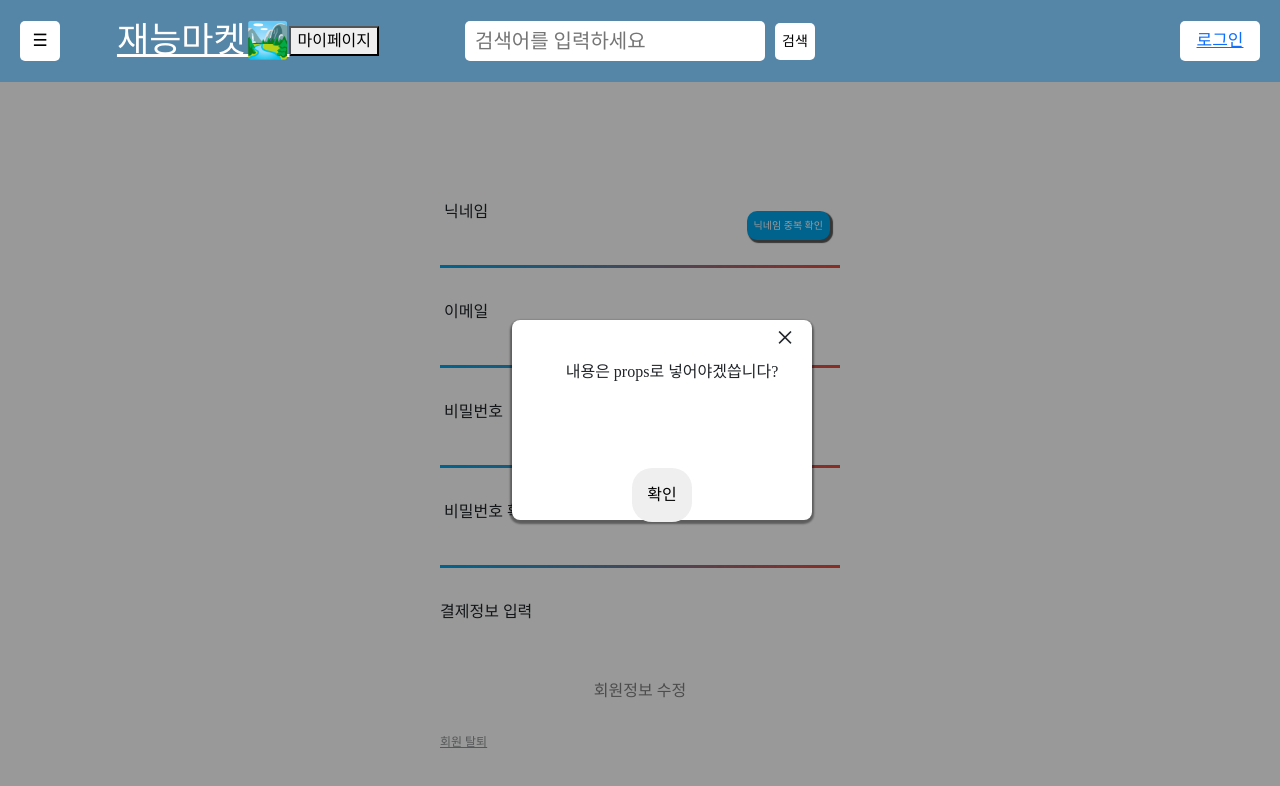
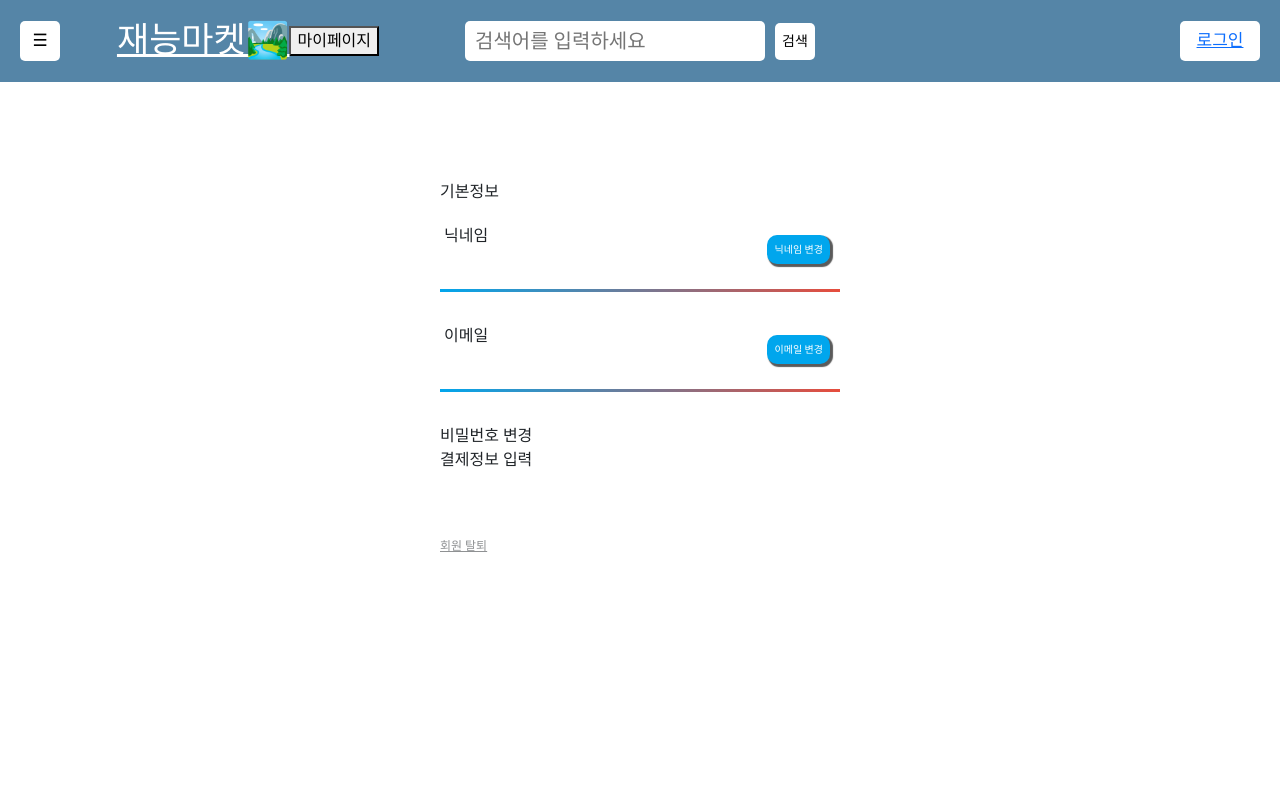
Before and after one commit to sanppi/talent_market, a React (Create React App) app in the folder client/: page /member/mypage/update/1 in a window 1280 px wide. Shown: the top 786 px of the page. Built offline with nearby package versions, Linux system fonts and the light colour scheme; a web font is replaced by a local one.

Commit message:
Design: MyPageUpdate UI 수정 중

```diff
--- a/client/src/components/pages/mypage/MyPageUpdate.js
+++ b/client/src/components/pages/mypage/MyPageUpdate.js
@@ -10,7 +10,7 @@ import ModalBasic from '../../ModalBasic';
 import useToggle from '../../hook/UseToggle';
 
 function MyPageUpdate({ user }) {
-  const { memberId, nickname, email } = user;
+  const { memberId } = user;
   const [signUpCk, setSignUpCk] = useState({ id: false, nickname: false });
   const [msg, setMsg] = useState({
     validIn: '',
@@ -18,7 +18,8 @@ function MyPageUpdate({ user }) {
     idDuplicate: '',
     nicknameDuplicate: '',
   });
-  const [toggle, onToggle] = useToggle(false);
+  const [accountToggle, onAccountToggle] = useToggle(false);
+  const [pwToggle, onPwToggle] = useToggle(false);
 
   const {
     register,
@@ -127,19 +128,20 @@ function MyPageUpdate({ user }) {
     [setSignUpCk, setMsg, errors.id]
   );
 
-  // 엔터키 동작
-  const handleEnter = (e) => {
-    if (e.key === 'Enter') {
-      handleSubmit(onSubmit);
-    }
-  };
+  // // 엔터키 동작
+  // const handleEnter = (e) => {
+  //   if (e.key === 'Enter') {
+  //     handleSubmit(onSubmit);
+  //   }
+  // };
 
   return (
     <>
-      <ModalBasic />
       <form onSubmit={handleSubmit(onSubmit)}>
         <div className="signForm">
           <div className="signInputForm">
+            <div>기본정보</div>
+            {/* 중복 확인(msg)과 생성 동시에 */}
             <SignUpInput
               label="닉네임"
               type="text"
@@ -153,8 +155,12 @@ function MyPageUpdate({ user }) {
                 required: '닉네임은 필수값입니다.',
               }}
               hasButton={true}
+              // onClick : BE에 value axios post
+              // -> BE) 중복확인 후 result, msg
+              // -> FE) result를 어디에 보여주지? + 리덕스 업뎃
               onButtonClick={(type) => handleCheck(type, watchObj.nickname)}
               msg={msg}
+              isUpdate={true}
             />
             <SignUpInput
               label="이메일"
@@ -170,10 +176,32 @@ function MyPageUpdate({ user }) {
                 },
               }}
               error={errors.email}
+              hasButton={true}
+              onButtonClick={(type) => handleCheck(type, watchObj.email)}
+              msg={msg}
+              isUpdate={true}
             />
             {/* TODO : 비밀번호는 기존 / 새 / 새 확인 - 모달? */}
+            <div className="myPw" onClick={onPwToggle}>
+              비밀번호 변경
+              {pwToggle && (
+                <>
+                  <div className="signUp">
                     <SignUpInput
-              label="비밀번호"
+                      label="기존 비밀번호"
+                      type="password"
+                      id="pw"
+                      register={register}
+                      onChange={handleInputChange}
+                      value={watchObj?.pw || ''}
+                      validation={{
+                        required: '기존 비밀번호를 입력해 주세요.',
+                      }}
+                      error={errors.pw}
+                      isUpdate={true}
+                    />
+                    <SignUpInput
+                      label="새 비밀번호"
                       type="password"
                       id="pw"
                       register={register}
@@ -182,14 +210,15 @@ function MyPageUpdate({ user }) {
                       validation={{
                         required: '비밀번호는 필수값입니다.',
                         pattern: {
-                  value: /^(?=.*[a-zA-Z])(?=.*[!@#$%^*+=-])(?=.*[0-9]).{8,15}$/,
+                          value:
+                            /^(?=.*[a-zA-Z])(?=.*[!@#$%^*+=-])(?=.*[0-9]).{8,15}$/,
                           message:
                             '비밀번호는 숫자, 영소문자, 영대문자, 특수기호 포함 8자 이상 입력하세요.',
                         },
                       }}
                       error={errors.pw}
+                      isUpdate={true}
                     />
-            <div className="signUp">
                     <SignUpInput
                       label="비밀번호 확인"
                       type="password"
@@ -207,20 +236,25 @@ function MyPageUpdate({ user }) {
                         },
                       }}
                       error={errors.pwCk}
+                      isUpdate={true}
                     />
+                    <SignButton disabled={!isValid} type="비밀번호 수정" />
+                  </div>
+                </>
+              )}
+            </div>
             {/* TODO : 결제 정보(은행, 계좌번호) 컴포넌트 */}
-              <div className="myAccount" onClick={onToggle}>
+            <div className="myAccount" onClick={onAccountToggle}>
               결제정보 입력
             </div>
-              {toggle && <ModalBasic />}
+            {accountToggle && <ModalBasic content="결제 정보 내용" />}
             <div className="signMsg">{msg.validUp}</div>
-              <SignButton
+            {/* <SignButton
               disabled={!isValid}
               onKeyDown={(e) => handleEnter(e)}
               type="회원정보 수정"
-              />
+            /> */}
             <div className="userDelete">회원 탈퇴</div>
-            </div>
           </div>
         </div>
       </form>
--- a/client/src/components/sign/SignUpInput.js
+++ b/client/src/components/sign/SignUpInput.js
@@ -10,6 +10,7 @@ export default function SignUpInput({
   hasButton,
   onButtonClick,
   validation,
+  isUpdate,
 }) {
   return (
     <div className="signInput">
@@ -21,12 +22,20 @@ export default function SignUpInput({
         onChange={(e) => onChange(id, e.target.value)}
         value={value}
       />
-      {hasButton && (
+      {hasButton && isUpdate ? (
         <>
-          <span role="alert">{msg[`${id}Duplicate`]}</span>
+          {/* <span role="alert">{msg[`${id}Duplicate`]}</span> */}
           <button type="button" onClick={() => onButtonClick(id)}>
+            {label} 변경
+          </button>
+        </>
+      ) : (
+        <>
+          {/* 되살려야 함.. */}
+          {/* <span role="alert">{msg[`${id}Duplicate`]}</span> */}
+          {/* <button type="button" onClick={() => onButtonClick(id)}>
             {label} 중복 확인
-          </button>
+          </button> */}
         </>
       )}
       {error && <small role="alert">{error.message}</small>}
```
Lines whose indentation alone changed are shown as unchanged.
